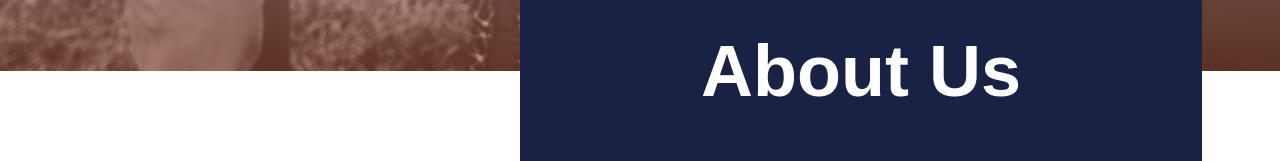
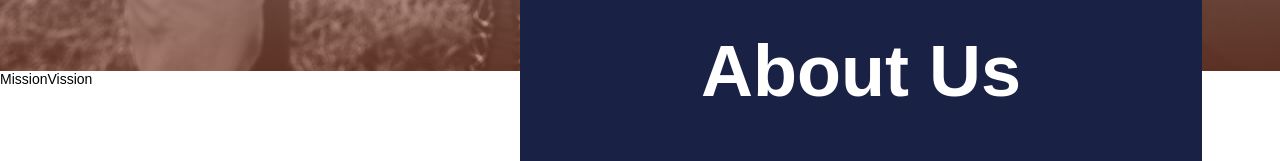
Before and after one commit to ruralhealthaid/ruralhealthaid, a React (Create React App) app: page /about-us in a window 1280 px wide. Shown: the part 662-823 px from the top of the page. Built offline with nearby package versions, Linux system fonts and the light colour scheme.

Commit message:
Feat: Created layout for mission and vision section

```diff
--- a/src/components/about/AboutUs.tsx
+++ b/src/components/about/AboutUs.tsx
@@ -1,10 +1,12 @@
 import React from "react";
 import Hero from "./Hero";
+import MissionVission from "./MissionVission";
 
 const AboutUs = () => {
   return (
     <div>
       <Hero />
+      <MissionVission />
     </div>
   );
 };
--- /dev/null
+++ b/src/components/about/MissionVission.tsx
@@ -0,0 +1,7 @@
+import React from "react";
+
+const MissionVission = () => {
+  return <div>MissionVission</div>;
+};
+
+export default MissionVission;
```
Also changed, not shown: src/components/about/MissionVission.module.css (added).
